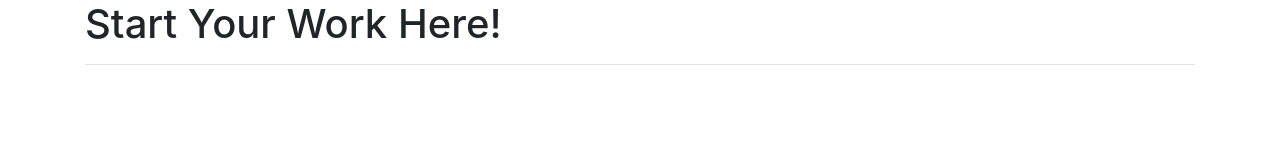
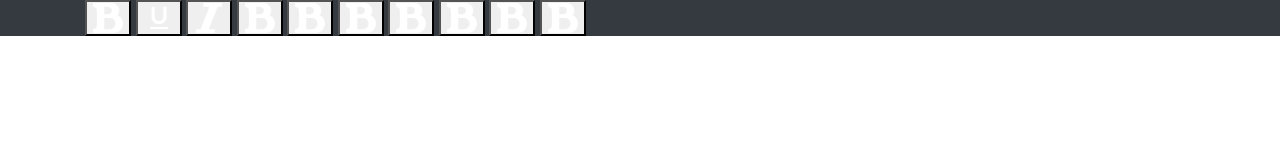
Before and after one commit to ijasmhm/assignment-, a plain HTML site: page index.html in a window 1280 px wide. Drawn offline with nearby package versions, Linux system fonts and the light colour scheme.

Commit message:
added an image

```diff
--- a/index.html
+++ b/index.html
@@ -9,17 +9,58 @@
     <!-- Bootstrap CSS -->
     <link rel="stylesheet" href="https://maxcdn.bootstrapcdn.com/bootstrap/4.0.0/css/bootstrap.min.css" integrity="sha384-Gn5384xqQ1aoWXA+058RXPxPg6fy4IWvTNh0E263XmFcJlSAwiGgFAW/dAiS6JXm" crossorigin="anonymous">
     <link rel="stylesheet" href="https://cdnjs.cloudflare.com/ajax/libs/font-awesome/4.7.0/css/font-awesome.min.css">
-    <title>Text Editor - [Your Student Number]</title>
+    <title>Text Editor - [CT/2019/026]</title>
 </head>
 
 <body>
 
     <!--  Remove this div once you are started -->
-    <div class="container">
-        <div class="row">
-            <div class="col-md-12">
-                <h1>Start Your Work Here!</h1>
-                <hr>
+    <div>
+        <div class="toolbar bg-dark">
+            <div class="container">
+                <button class="bold">
+                    <img src="Resources\bold-xxl.png" width="30">
+                </button>
+
+                <button class="underline">
+                    <img src="Resources\format_underline_white_192x192.png" width="30">
+                </button>
+
+                <button class="italic">
+                    <img src="Resources\italic-xxl.png" width="30">
+                </button>
+
+                <button class="bold">
+                    <img src="Resources\bold-xxl.png" width="30">
+                </button>
+
+                <button class="bold">
+                    <img src="Resources\bold-xxl.png" width="30">
+                </button>
+
+                <button class="bold">
+                    <img src="Resources\bold-xxl.png" width="30">
+                </button>
+
+                <button class="bold">
+                    <img src="Resources\bold-xxl.png" width="30">
+                </button>
+
+                <button class="bold">
+                    <img src="Resources\bold-xxl.png" width="30">
+                </button>
+
+                <button class="bold">
+                    <img src="Resources\bold-xxl.png" width="30">
+                </button>
+
+                <button class="bold">
+                    <img src="Resources\bold-xxl.png" width="30">
+                </button>
+
+
+
+
             </div>
         </div>
     </div>
@@ -30,5 +71,5 @@
     <script src="https://cdnjs.cloudflare.com/ajax/libs/popper.js/1.12.9/umd/popper.min.js" integrity="sha384-ApNbgh9B+Y1QKtv3Rn7W3mgPxhU9K/ScQsAP7hUibX39j7fakFPskvXusvfa0b4Q" crossorigin="anonymous"></script>
     <script src="https://maxcdn.bootstrapcdn.com/bootstrap/4.0.0/js/bootstrap.min.js" integrity="sha384-JZR6Spejh4U02d8jOt6vLEHfe/JQGiRRSQQxSfFWpi1MquVdAyjUar5+76PVCmYl" crossorigin="anonymous"></script>
 </body>
-<!-- Author: [Your Name] | [Your Student Number] -->
+<!-- Author: [M.H.M.IJAS] | [CT/2019/026] -->
 </html>
```
Also changed, not shown: color.png (added).
